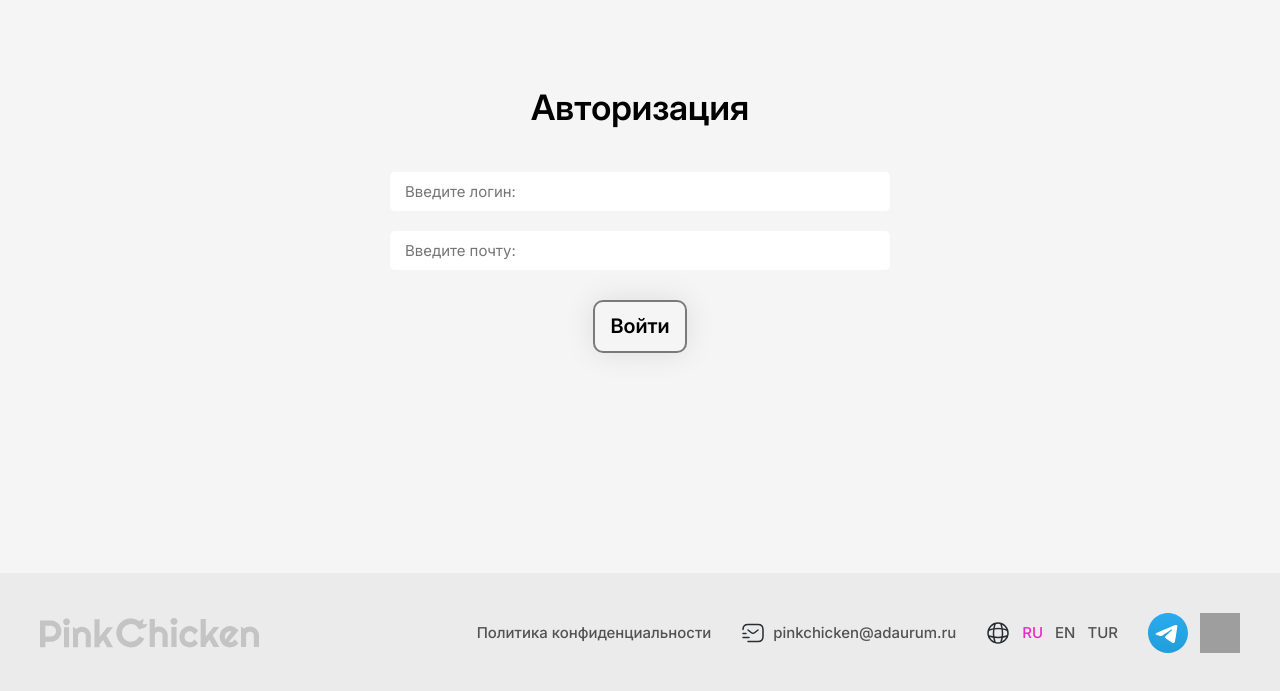
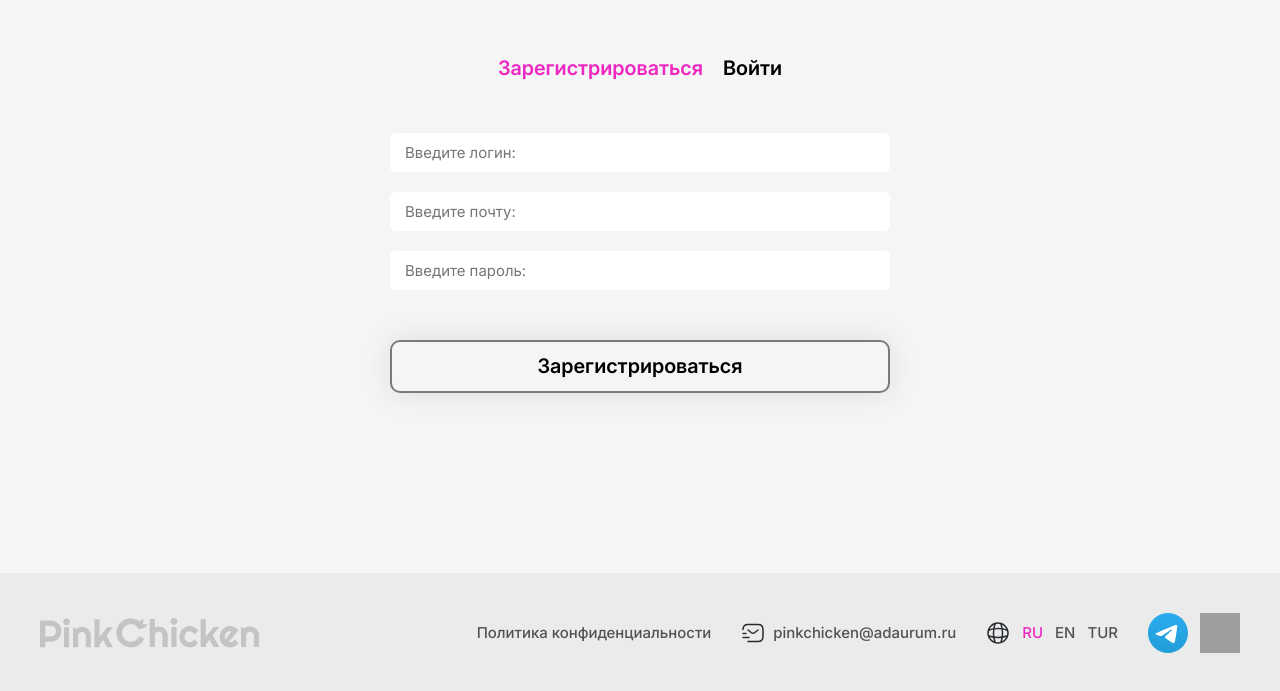
Before and after one commit to denosaur98/chat, a Vue app in the folder frontend/: page / in a window 1280 px wide. Shown: the part 127-818 px from the top of the page. Built offline with nearby package versions, Linux system fonts and the light colour scheme; grey boxes are pictures that could not be loaded.

Commit message:
подключил регистрацию

```diff
--- a/frontend/src/pages/AuthPage.vue
+++ b/frontend/src/pages/AuthPage.vue
@@ -1,11 +1,15 @@
 <template>
   <div class="auth-page">
-    <h1>Авторизация</h1>
     <div class="auth__inputs">
+      <div class="auth__buttons-switch">
+        <button :class="!isAuth ? 'active' : ''" @click="switchReg">Зарегистрироваться</button>
+        <button :class="isAuth ? 'active' : ''" @click="switchAuth">Войти</button>
+      </div>
       <input placeholder="Введите логин:" v-model="login">
       <input placeholder="Введите почту:" v-model="mail">
+      <input placeholder="Введите пароль:" v-model="password">
+      <RouterLink to="/chat" @click.prevent="isAuth ? loggedIn() : registration()">{{ isAuth ? 'Войти' : 'Зарегистрироваться' }}</RouterLink>
     </div>
-    <RouterLink to="/chat" @click="loggedIn">Войти</RouterLink>
   </div>
 </template>
 
@@ -13,9 +17,25 @@
 import { ref } from 'vue';
 import store from '../store/index';
 
+const isAuth = ref(false)
+
+function switchAuth() {
+  isAuth.value = true
+}
+function switchReg() {
+  isAuth.value = false
+}
+
 const login = ref('')
 const mail = ref('')
+const password = ref('')
 
+function registration() {
+  const response = store.dispatch('registration', { name: login.value, mail: mail.value, password: password.value })
+  if(response) {
+    loggedIn()
+  }
+}
 function loggedIn() {
   store.commit('SET_AUTH', { isAuthorized: true, userData: { login: login.value, mail: mail.value } })
 }
@@ -31,26 +51,42 @@ function loggedIn() {
   height: 100%;
   min-height: 700px;
 
-  h1 {
-    color: rgb(0, 0, 0);
-    font-size: 35px;
-    font-weight: 600;
-    line-height: 29px;
-    letter-spacing: 0%;
-    text-align: left;
-    margin-bottom: 50px;
-  }
-
   .auth__inputs {
     display: flex;
     flex-direction: column;
     width: 500px;
     gap: 20px;
-    margin-bottom: 30px;
 
     @media (max-width: 800px) {
       width: 100%;
       padding: 20px;
+    }
+
+    .auth__buttons-switch {
+      display: flex;
+      align-items: center;
+      justify-content: center;
+      width: 100%;
+      gap: 20px;
+      margin-bottom: 30px;
+
+      button {
+        cursor: pointer;
+        display: flex;
+        align-items: center;
+        background: none;
+        border: none;
+        color: rgb(0, 0, 0);
+        font-size: 20px;
+        font-weight: 600;
+        line-height: 29px;
+        letter-spacing: 0%;
+        text-align: left;
+
+        &.active {
+          color: rgb(238, 38, 194);
+        }
+      }
     }
 
     input {
@@ -84,6 +120,8 @@ function loggedIn() {
     box-shadow: 0px 0px 30px 0px rgba(0, 0, 0, 0.1);
     border-radius: 10px;
     text-decoration: none;
+    width: 100%;
+    margin-top: 30px;
   }
 }
 </style>
--- a/frontend/src/store/index.js
+++ b/frontend/src/store/index.js
@@ -35,6 +35,19 @@ export default createStore({
 		},
 	},
 	actions: {
+		async registration(_, payload) {
+			try {
+				const response = await axios.post(`${process.env.VUE_APP_API_URL}/auth/registration`, {
+					name: payload.name,
+					email: payload.mail,
+					password: payload.password,
+				})
+				return response.data
+			} catch (e) {
+				console.error(e)
+			}
+		},
+
 		async fetchFiles() {
 			try {
 				const response = await axios.get(`${process.env.VUE_APP_API_URL}/files`)
```
